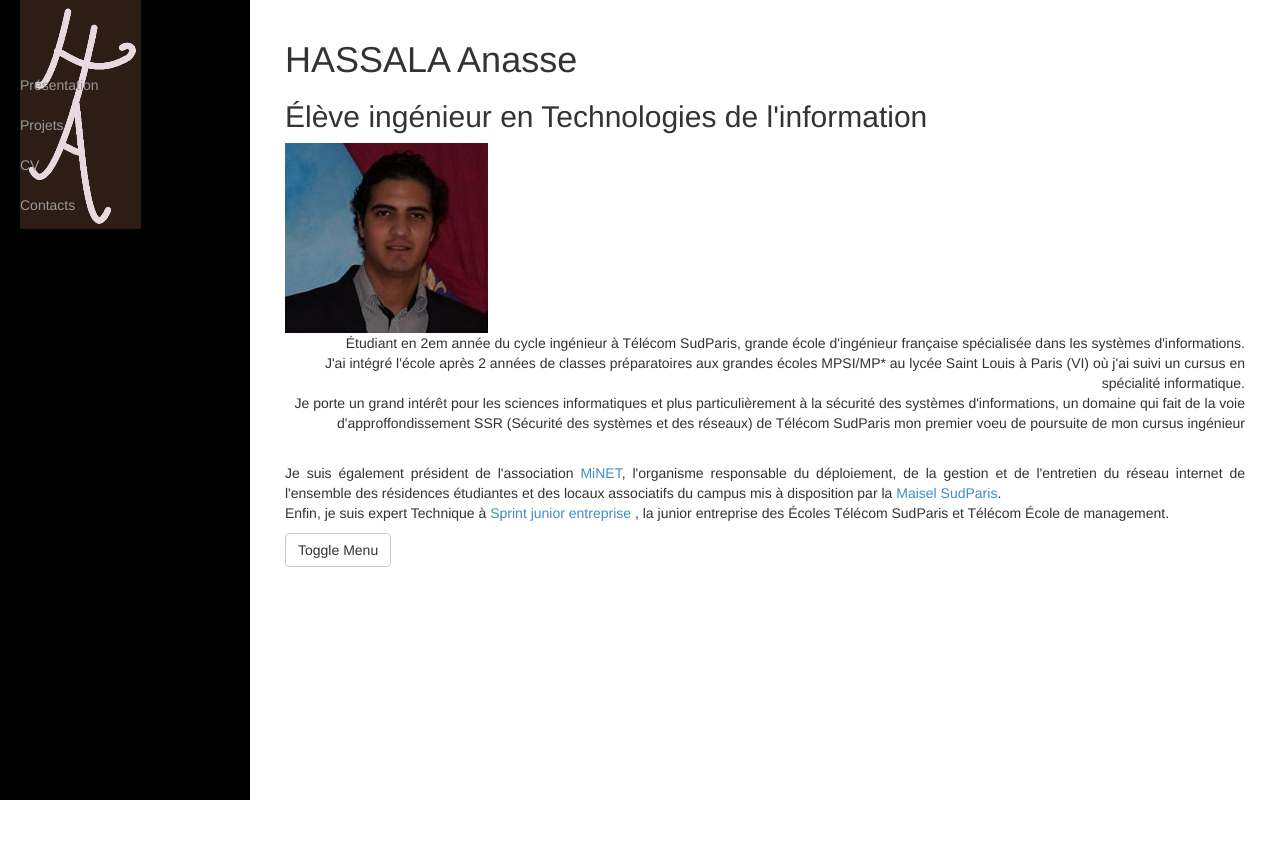
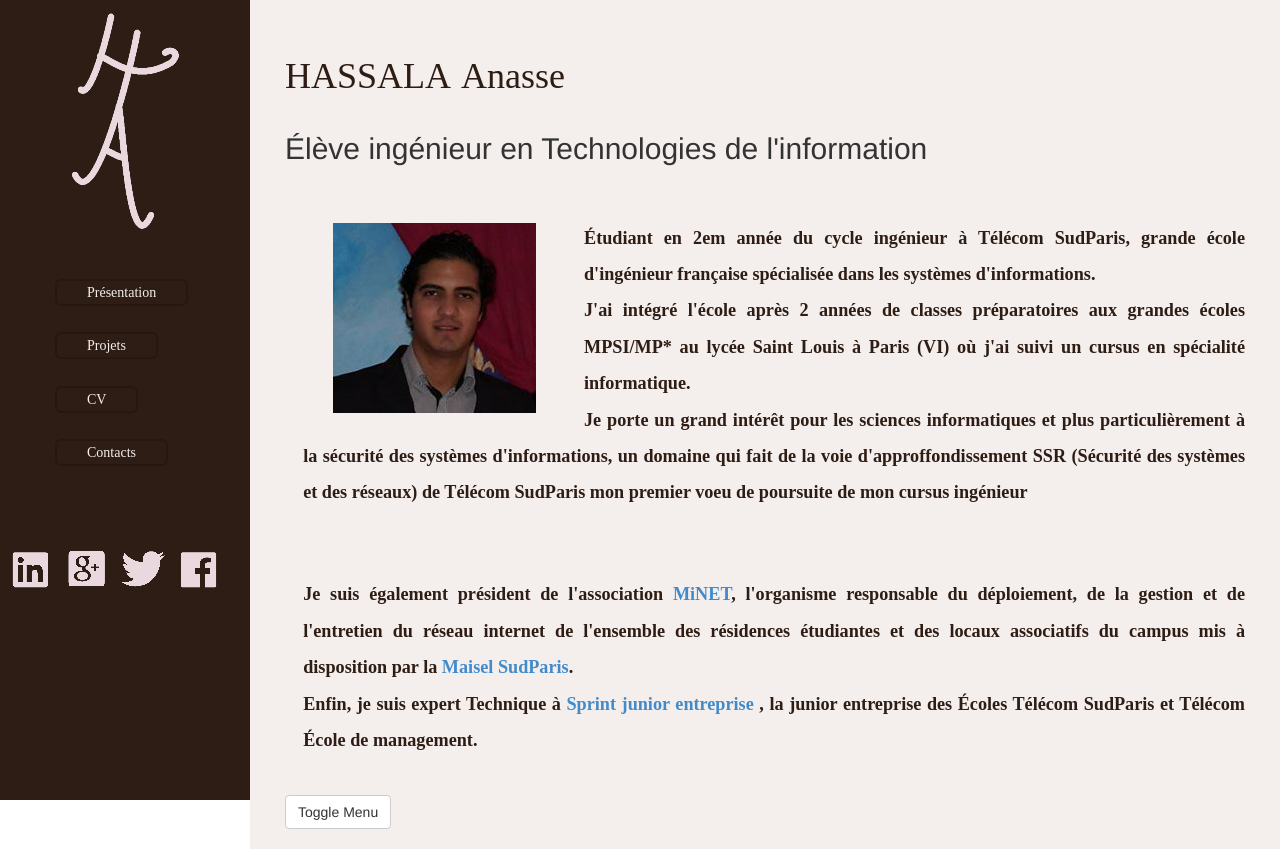
Before and after one commit to a-hassala/website, a PHP site: page / in a window 1280 px wide. Before the commit the page ends 800 px from the top, so only its background shows below. Run offline with PHP 8.4, Linux system fonts and the light colour scheme.

Commit message:
Home page quasiment finie

```diff
--- a/css/simple-sidebar.css
+++ b/css/simple-sidebar.css
@@ -3,6 +3,68 @@
  * Code licensed under the Apache License v2.0.
  * For details, see http://www.apache.org/licenses/LICENSE-2.0.
  */
+@font-face { Définition d'une nouvelle police nommée Raavi
+font-family: 'Raavi';
+src: url('Fonts/raavi.ttf');
+}
+
+#HA {
+    display:block;
+    margin:2% 0 10% 25%;
+}
+
+#moi{
+    float:left;
+    margin: 5% 5% 2% 5%;
+}
+
+.nom {
+    font-family: Raavi;
+    color : #2e1d14;
+    font-weight: 500;
+    line-height: 2em;
+}
+
+
+.prenom {
+    font-family: Raavi;
+    color : #2e1d14;
+    font-weight: 400;
+    line-height: 2em;
+}
+
+
+.general {
+    margin : 3em 0 2em 1em;
+    text-align : justify;
+    font-family: Raavi;
+    color : #2e1d14;
+    font-weight: 600;
+    line-height: 2em;
+    font-size : 130%;
+}
+
+.minet {
+    margin : 0.5em 0 2em 1em;
+    text-align : justify;
+    font-family: Raavi;
+    color : #2e1d14;
+    font-weight: 600;
+    line-height: 2em;
+    font-size : 130%;
+}
+
+
+.sidebar-nav .footer {
+    display:inline-block;
+    margin:30% 0 1% 0%;
+    padding:0 0 0 0;
+}
+
+.sidebar-nav .footer a {
+    border : none;
+    padding : 0;
+}
 
 /* Toggle Styles */
 
@@ -26,7 +88,7 @@
     height: 100%;
     margin-left: -250px;
     overflow-y: auto;
-    background: #000;
+    background: #2e1d14;
     -webkit-transition: all 0.5s ease;
     -moz-transition: all 0.5s ease;
     -o-transition: all 0.5s ease;
@@ -40,6 +102,7 @@
 #page-content-wrapper {
     width: 100%;
     padding: 15px;
+    background-color: #f4efed;
 }
 
 #wrapper.toggled #page-content-wrapper {
@@ -51,28 +114,36 @@
 
 .sidebar-nav {
     position: absolute;
-    top: 0;
+    top: 15;
     width: 250px;
     margin: 0;
     padding: 0;
     list-style: none;
 }
 
+
+
+
 .sidebar-nav li {
-    text-indent: 20px;
+    text-indent: 5px;
     line-height: 40px;
+    margin :5% 0 0 20%;
 }
 
 .sidebar-nav li a {
-    display: block;
+    font-family: Raavi;
+    display: inline;
     text-decoration: none;
     color: #999999;
+    margin : 0;
+    color:#f4efed;
+    border: 2px solid #271710;
+    border-radius: 6px;
+    padding: 2% 15% 2% 15%;
 }
 
 .sidebar-nav li a:hover {
-    text-decoration: none;
-    color: #fff;
-    background: rgba(255,255,255,0.2);
+    border-color: #46c66a;
 }
 
 .sidebar-nav li a:active,
--- a/index.php
+++ b/index.php
@@ -35,16 +35,19 @@
 
     		<!-- Sidebar -->
     		<div id="sidebar-wrapper">
+    			<img id="HA" src="Images/HA.png" alt="Signature">
     			<ul class="sidebar-nav">
-                    <li class="sidebar-brand">
-                        <img src="Images/HA.png" alt="Signature">
-                    </li>
     				<li class="nav-about"><a href="index.php"> <?php echo $about ; ?></a></li>
     				<li class="nav-projects"><a href="projects.php"> <?php echo $projects ; ?></a></li>
     				<li class="nav-cv"><a href="cv.php"> <?php echo $cv ?> </a></li>
     				<li class="nav-contacts"><a href="contacts.php"> <?php echo $contacts ; ?></a></li>
+    				<li class="footer"><a href="https://www.linkedin.com/profile/view?id=364827678&trk=nav_responsive_tab_profile_pic" target="_blank"><img src="Images/linkedin.png" alt="in"></a></li>
+    				<li class="footer"><a href="https://plus.google.com/114603067289499766106/posts?hl=fr" target="_blank"><img src="Images/google.png" alt="G+"></a></li>
+    				<li class="footer"><a href="https://twitter.com/AnassHassala" target="_blank"><img src="Images/twitter.png" alt="Twitter"></a></li>
+    				<li class="footer"><a href="https://facebook.com/anass.hassala" target="_blank"><img src="Images/facebook.png" alt="f"></a></li>
 
     			</ul>
+
     		</div>
     		<!-- /#sidebar-wrapper -->
 
@@ -56,7 +59,7 @@
     						<h1><span class="nom">HASSALA</span> <span class="prenom">Anasse</span></h1>
     						<div class="trait-titre"> </div>
     						<h2 class="subtitle"><?php echo $subtitle ?> </h2>
-                            <img src="Images/me.png" alt="Photo perso">
+    						<img id="moi" src="Images/me.png" alt="Photo perso">
     						<?php echo $presentation ?>
     						<a href="#menu-toggle" class="btn btn-default" id="menu-toggle">Toggle Menu</a>
     					</div>
```
Lines whose indentation alone changed are shown as unchanged.
